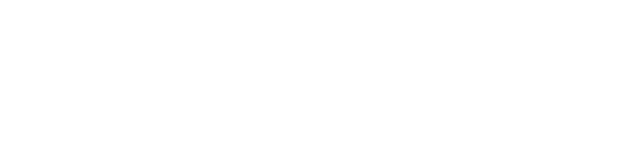
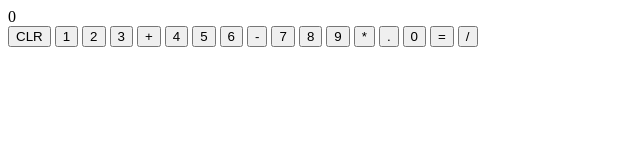
Before and after one commit to marr9880/top-calculator, a plain HTML site: page index.html in a window 1280 px wide. Shown: the whole page, without its empty margins (0-640 px from the left). Drawn offline with Linux system fonts and the light colour scheme.

Commit message:
Add all buttons to index.html

```diff
--- a/index.html
+++ b/index.html
@@ -8,6 +8,24 @@
 </head>
 <body>
 
+    <div class="display">0</div>
+    <button class="button" id="clear">CLR</button>
+    <button class="button" id="one">1</button>
+    <button class="button" id="two">2</button>
+    <button class="button" id="three">3</button>
+    <button class="button" id="plus">+</button>
+    <button class="button" id="four">4</button>
+    <button class="button" id="five">5</button>
+    <button class="button" id="six">6</button>
+    <button class="button" id="minus">-</button>
+    <button class="button" id="seven">7</button>
+    <button class="button" id="eight">8</button>
+    <button class="button" id="nine">9</button>
+    <button class="button" id="times">*</button>
+    <button class="button" id="decimal">.</button>
+    <button class="button" id="zero">0</button>
+    <button class="button" id="equals">=</button>
+    <button class="button" id="divided-by">/</button>
 
 
 
```
